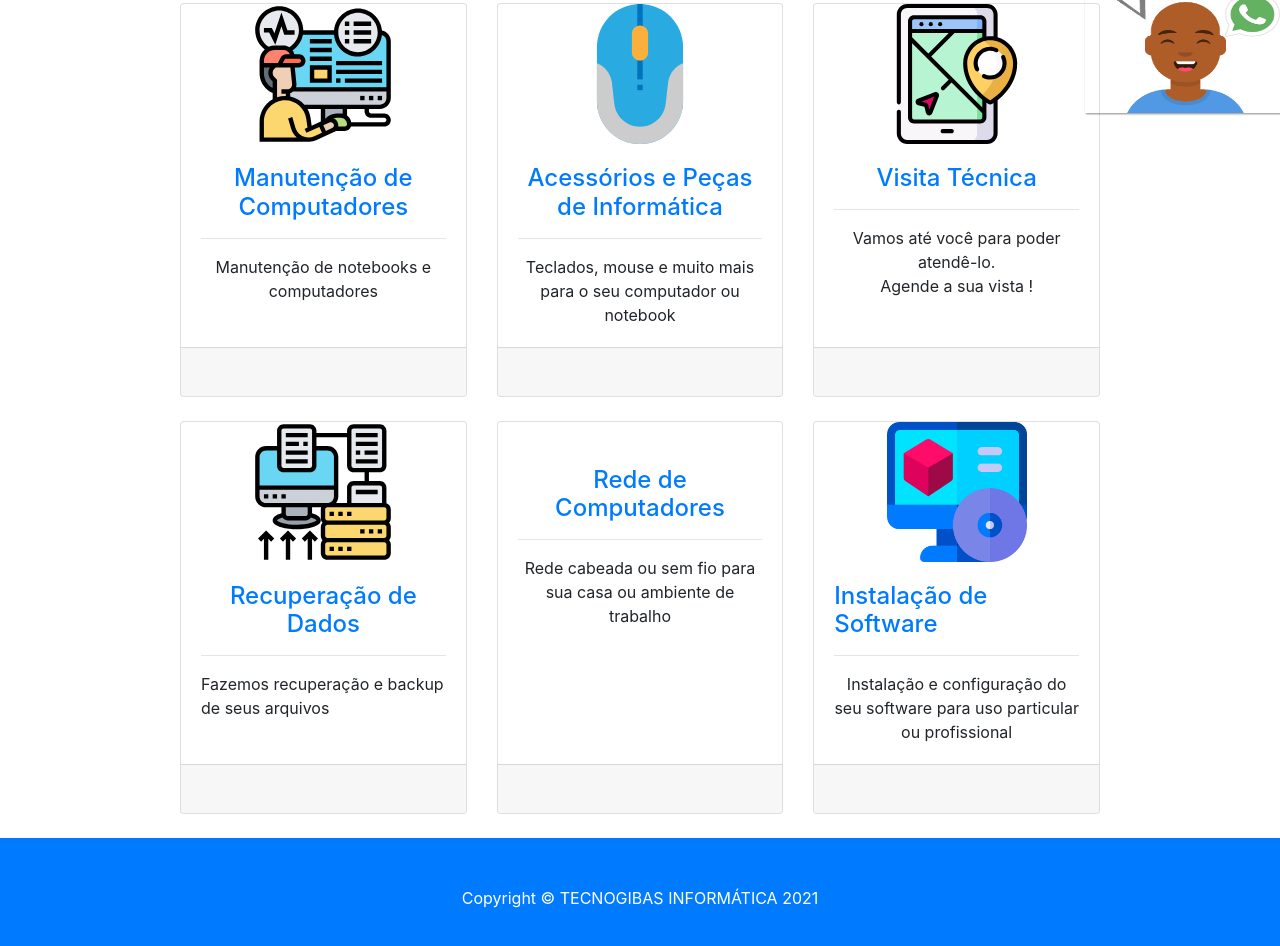
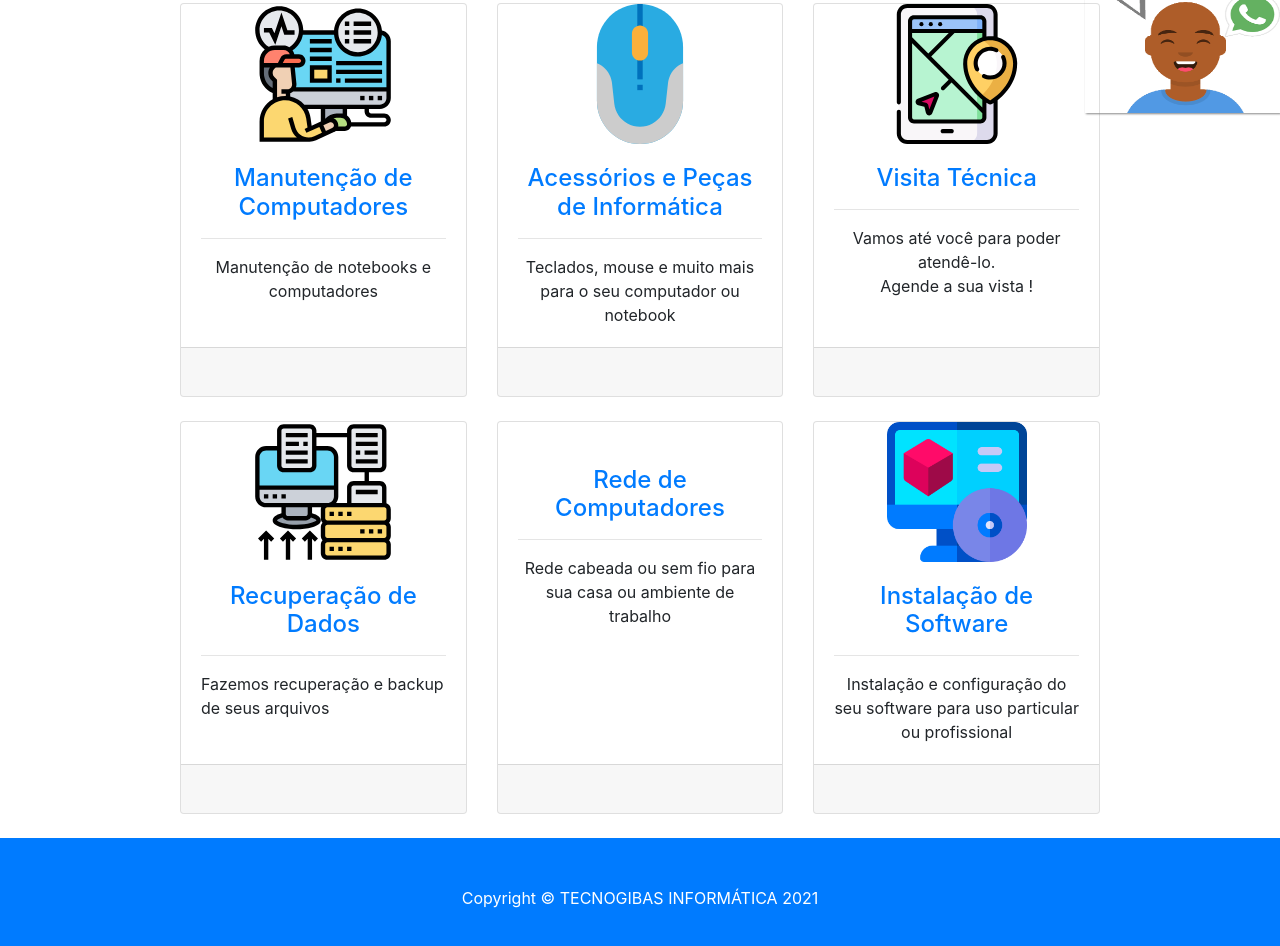
Before and after one commit to alexNetBeans/Projetos, a website: page index.html in a window 1280 px wide. Shown: the part 687-1633 px from the top of the page. Drawn offline with Linux system fonts and the light colour scheme.

Commit message:
Update index.html

```diff
--- a/index.html
+++ b/index.html
@@ -215,8 +215,8 @@
             <div class="card h-100">
               <a href="#" class="text-center"><img class="card-img-top" src="images/software.png" alt=""></a>
               <div class="card-body">
-                <h4 class="card-title">
-                  <a href="#" class="text-center">Instalação de Software</a>
+                <h4 class="card-title text-center">
+                  <a href="#">Instalação de Software</a>
                 </h4>
                 <hr/>
                 <p class="card-text text-center">Instalação e configuração do seu software para uso particular ou profissional</p>
```
